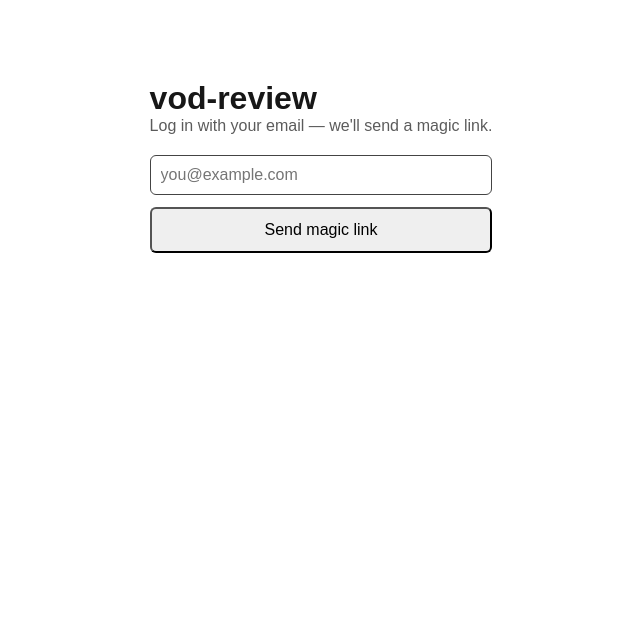
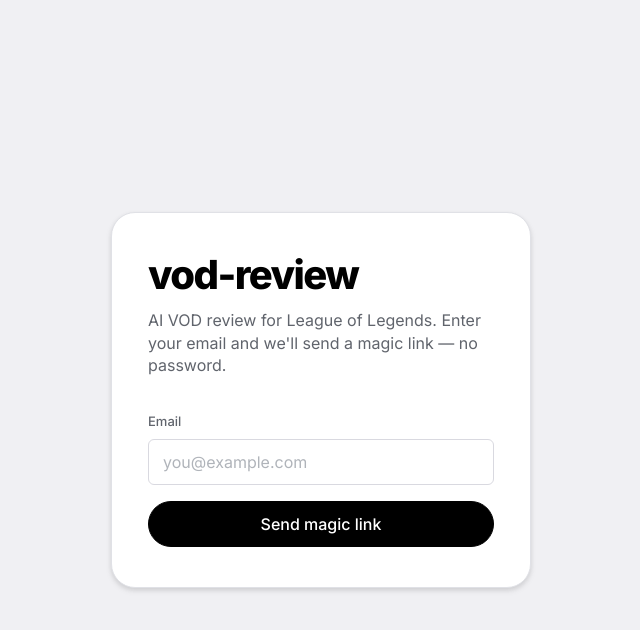
Before and after one commit to jackthatch/vod-review, a Next.js app in the folder web/: page /login in a window 1280 px wide. Shown: the top 630 px of the page, without its empty margins (319-959 px from the left). Built offline with nearby package versions, Linux system fonts and the light colour scheme.

Commit message:
redesign: Expo-style UI (Cloud Gray canvas, white cards, pill CTAs, Inter)

```diff
--- a/web/src/app/globals.css
+++ b/web/src/app/globals.css
@@ -1,49 +1,337 @@
+/* ─────────────────────────────────────────────────────────────
+   vod-review design system — Expo-style
+   Luminous cool-white canvas, monochrome + semantic accents,
+   pill geometry, whisper shadows, generous whitespace.
+   ───────────────────────────────────────────────────────────── */
+
 :root {
-  --background: #ffffff;
-  --foreground: #171717;
+  /* Surfaces */
+  --bg: #f0f0f3; /* Cloud Gray — page background */
+  --surface: #ffffff; /* Pure White — cards, elevated */
+  --surface-dark: #171717; /* Banner Dark — high-contrast containers */
+
+  /* Text */
+  --black: #000000; /* Expo Black — headlines, primary CTA */
+  --text: #1c2024; /* Near Black — body */
+  --text-secondary: #60646c; /* Slate Gray — secondary */
+  --text-tertiary: #b0b4ba; /* Silver — metadata, placeholders */
+
+  /* Accents */
+  --link: #0d74ce; /* Link Cobalt */
+  --link-legal: #476cff; /* Legal Blue */
+  --sky: #47c2ff; /* Widget Sky */
+
+  /* Borders */
+  --border: #e0e1e6; /* Border Lavender — cards */
+  --border-input: #d9d9e0; /* Input Border — interactive */
+
+  /* Semantic (LoL-specific) */
+  --win: #1a7f37; /* muted green */
+  --win-bg: #eaf6ee;
+  --loss: #cf222e; /* muted red */
+  --loss-bg: #fdecec;
+
+  /* Radius scale */
+  --r-sm: 6px;
+  --r-md: 8px;
+  --r-lg: 16px;
+  --r-xl: 24px;
+  --r-pill: 9999px;
+
+  /* Elevation */
+  --shadow-whisper: 0 3px 6px rgba(0, 0, 0, 0.08), 0 2px 4px rgba(0, 0, 0, 0.07);
+  --shadow-elevated: 0 10px 20px rgba(0, 0, 0, 0.1), 0 3px 6px rgba(0, 0, 0, 0.05);
+
+  /* Typography */
+  --font: var(--font-inter), system-ui, -apple-system, "Segoe UI", Roboto, sans-serif;
+  /* mono stack: next/font injects --font-mono directly (see .mono below) */
 }
 
-@media (prefers-color-scheme: dark) {
-  :root {
-    --background: #0a0a0a;
-    --foreground: #ededed;
-  }
-}
-
-html {
-  height: 100%;
+* {
+  box-sizing: border-box;
 }
 
 html,
 body {
   max-width: 100vw;
   overflow-x: hidden;
+  margin: 0;
+  padding: 0;
 }
 
 body {
-  min-height: 100%;
-  display: flex;
-  flex-direction: column;
-  color: var(--foreground);
-  background: var(--background);
-  font-family: Arial, Helvetica, sans-serif;
+  min-height: 100vh;
+  background: var(--bg);
+  color: var(--text);
+  font-family: var(--font);
   -webkit-font-smoothing: antialiased;
   -moz-osx-font-smoothing: grayscale;
-}
-
-* {
-  box-sizing: border-box;
-  padding: 0;
-  margin: 0;
+  font-size: 16px;
+  line-height: 1.4;
 }
 
 a {
-  color: inherit;
+  color: var(--link);
+  text-decoration: none;
+}
+a:hover {
+  text-decoration: underline;
+}
+
+h1,
+h2,
+h3 {
+  color: var(--black);
+  letter-spacing: -0.02em;
+}
+
+/* ── Buttons ─────────────────────────────────────────────── */
+
+.btn {
+  display: inline-flex;
+  align-items: center;
+  justify-content: center;
+  gap: 8px;
+  font-family: var(--font);
+  font-size: 15px;
+  font-weight: 500;
+  line-height: 1;
+  padding: 12px 20px;
+  border-radius: var(--r-pill);
+  border: 1px solid var(--border-input);
+  background: var(--surface);
+  color: var(--text);
+  cursor: pointer;
+  transition: box-shadow 0.15s ease, transform 0.05s ease, background 0.15s ease;
+}
+.btn:hover {
+  box-shadow: var(--shadow-whisper);
+}
+.btn:active {
+  transform: translateY(1px);
+}
+.btn:disabled {
+  opacity: 0.55;
+  cursor: not-allowed;
+  box-shadow: none;
+}
+
+.btn--dark {
+  background: var(--black);
+  color: #fff;
+  border-color: var(--black);
+}
+
+.btn--ghost {
+  background: transparent;
+  border-color: transparent;
+  color: var(--text-secondary);
+}
+.btn--ghost:hover {
+  background: var(--surface);
+  border-color: var(--border-input);
+  color: var(--text);
+}
+
+/* ── Cards ───────────────────────────────────────────────── */
+
+.card {
+  background: var(--surface);
+  border: 1px solid var(--border);
+  border-radius: var(--r-lg);
+  padding: 24px 28px;
+  box-shadow: var(--shadow-whisper);
+}
+
+/* ── Inputs ──────────────────────────────────────────────── */
+
+.input {
+  width: 100%;
+  font-family: var(--font);
+  font-size: 16px;
+  color: var(--text);
+  background: var(--surface);
+  border: 1px solid var(--border-input);
+  border-radius: var(--r-sm);
+  padding: 12px 14px;
+  transition: border-color 0.15s ease, box-shadow 0.15s ease;
+}
+.input::placeholder {
+  color: var(--text-tertiary);
+}
+.input:focus {
+  outline: none;
+  border-color: var(--link);
+  box-shadow: 0 0 0 3px rgba(13, 116, 206, 0.15);
+}
+
+/* ── Labels ──────────────────────────────────────────────── */
+
+.label {
+  display: grid;
+  gap: 8px;
+  font-size: 13px;
+  font-weight: 500;
+  color: var(--text-secondary);
+}
+
+/* ── Badges / pills ──────────────────────────────────────── */
+
+.badge {
+  display: inline-flex;
+  align-items: center;
+  gap: 6px;
+  font-size: 12px;
+  font-weight: 600;
+  line-height: 1;
+  padding: 6px 12px;
+  border-radius: var(--r-pill);
+}
+.badge--win {
+  background: var(--win-bg);
+  color: var(--win);
+}
+.badge--loss {
+  background: var(--loss-bg);
+  color: var(--loss);
+}
+.badge--neutral {
+  background: var(--bg);
+  color: var(--text-secondary);
+}
+
+/* ── Navigation ──────────────────────────────────────────── */
+
+.nav {
+  position: sticky;
+  top: 0;
+  z-index: 10;
+  background: rgba(240, 240, 243, 0.8);
+  backdrop-filter: blur(12px);
+  -webkit-backdrop-filter: blur(12px);
+  border-bottom: 1px solid var(--border);
+}
+
+.nav__inner {
+  max-width: 1080px;
+  margin: 0 auto;
+  padding: 14px 24px;
+  display: flex;
+  align-items: center;
+  justify-content: space-between;
+  gap: 16px;
+}
+
+.wordmark {
+  font-size: 20px;
+  font-weight: 700;
+  letter-spacing: -0.03em;
+  color: var(--black);
+  text-decoration: none;
+}
+.wordmark:hover {
   text-decoration: none;
 }
 
-@media (prefers-color-scheme: dark) {
-  html {
-    color-scheme: dark;
-  }
+/* ── Layout helpers ──────────────────────────────────────── */
+
+.container {
+  max-width: 1080px;
+  margin: 0 auto;
+  padding: 48px 24px 96px;
+  display: grid;
+  gap: 32px;
 }
+
+.section-title {
+  font-size: 24px;
+  font-weight: 700;
+  letter-spacing: -0.02em;
+  margin: 0 0 16px;
+}
+
+.muted {
+  color: var(--text-secondary);
+}
+
+.mono {
+  font-family: var(--font-mono);
+  font-size: 0.92em;
+}
+
+/* ── Login hero ──────────────────────────────────────────── */
+
+.auth-hero {
+  min-height: 100vh;
+  display: flex;
+  align-items: center;
+  justify-content: center;
+  padding: 24px;
+}
+.auth-card {
+  width: 100%;
+  max-width: 420px;
+  background: var(--surface);
+  border: 1px solid var(--border);
+  border-radius: var(--r-xl);
+  padding: 40px 36px;
+  box-shadow: var(--shadow-whisper);
+  display: grid;
+  gap: 8px;
+}
+.auth-title {
+  font-size: 40px;
+  font-weight: 800;
+  letter-spacing: -0.04em;
+  line-height: 1.1;
+  color: var(--black);
+  margin: 0 0 4px;
+}
+.auth-sub {
+  color: var(--text-secondary);
+  font-size: 16px;
+  margin: 0 0 20px;
+}
+
+/* ── Match list ──────────────────────────────────────────── */
+
+.match-row {
+  display: flex;
+  align-items: center;
+  gap: 16px;
+  padding: 16px 20px;
+  background: var(--surface);
+  border: 1px solid var(--border);
+  border-radius: var(--r-md);
+  transition: box-shadow 0.15s ease, transform 0.05s ease;
+}
+.match-row:hover {
+  box-shadow: var(--shadow-whisper);
+}
+.match-row + .match-row {
+  margin-top: 10px;
+}
+.match-champ {
+  font-weight: 600;
+  font-size: 16px;
+  color: var(--black);
+  min-width: 120px;
+}
+.match-meta {
+  color: var(--text-secondary);
+  font-size: 14px;
+  display: flex;
+  gap: 12px;
+  flex: 1;
+}
+.match-kda {
+  font-family: var(--font-mono);
+  font-size: 14px;
+  color: var(--text);
+}
+
+.empty-state {
+  text-align: center;
+  padding: 48px 24px;
+  color: var(--text-secondary);
+}
--- a/web/src/app/layout.tsx
+++ b/web/src/app/layout.tsx
@@ -1,16 +1,30 @@
 import type { Metadata } from "next";
+import { Inter, JetBrains_Mono } from "next/font/google";
 import "./globals.css";
+
+const inter = Inter({
+  subsets: ["latin"],
+  variable: "--font-inter",
+  display: "swap",
+});
+
+const jetbrainsMono = JetBrains_Mono({
+  subsets: ["latin"],
+  variable: "--font-mono",
+  display: "swap",
+});
 
 export const metadata: Metadata = {
   title: "vod-review",
-  description: "AI VOD review for League of Legends — find the moments that decided your games.",
+  description:
+    "AI VOD review for League of Legends — find the moments that decided your games.",
 };
 
 export default function RootLayout({
   children,
 }: Readonly<{ children: React.ReactNode }>) {
   return (
-    <html lang="en">
+    <html lang="en" className={`${inter.variable} ${jetbrainsMono.variable}`}>
       <body>{children}</body>
     </html>
   );
--- a/web/src/app/login/page.tsx
+++ b/web/src/app/login/page.tsx
@@ -26,25 +26,32 @@
   }
 
   return (
-    <main style={{ maxWidth: 420, margin: "80px auto", padding: "0 20px" }}>
-      <h1>vod-review</h1>
-      <p style={{ color: "var(--foreground)", opacity: 0.7 }}>
-        Log in with your email — we&apos;ll send a magic link.
+    <main className="auth-hero">
+      <div className="auth-card">
+        <h1 className="auth-title">vod-review</h1>
+        <p className="auth-sub">
+          AI VOD review for League of Legends. Enter your email and we&apos;ll send
+          a magic link — no password.
         </p>
 
-      <form onSubmit={handleSubmit} style={{ display: "grid", gap: 12, marginTop: 20 }}>
+        <form onSubmit={handleSubmit} style={{ display: "grid", gap: 16, marginTop: 8 }}>
+          <label className="label">
+            Email
             <input
               type="email"
               required
+              className="input"
               placeholder="you@example.com"
               value={email}
               onChange={(e) => setEmail(e.target.value)}
-          style={{ padding: 10, fontSize: 16, borderRadius: 6, border: "1px solid #444" }}
             />
+          </label>
+
           <button
             type="submit"
+            className="btn btn--dark"
             disabled={pending || status === "sent"}
-          style={{ padding: 12, fontSize: 16, borderRadius: 6, cursor: "pointer" }}
+            style={{ width: "100%", padding: "14px 20px", fontSize: 16 }}
           >
             {status === "sent"
               ? "Sent — check your inbox"
@@ -55,10 +62,17 @@
         </form>
 
         {message && (
-        <p style={{ marginTop: 16, color: status === "error" ? "#e5484d" : "#46a758" }}>
+          <p
+            style={{
+              marginTop: 16,
+              fontSize: 14,
+              color: status === "error" ? "var(--loss)" : "var(--win)",
+            }}
+          >
             {message}
           </p>
         )}
+      </div>
     </main>
   );
 }
--- a/web/src/components/LogoutButton.tsx
+++ b/web/src/components/LogoutButton.tsx
@@ -17,11 +17,7 @@
   }
 
   return (
-    <button
-      onClick={onClick}
-      disabled={pending}
-      style={{ padding: "8px 14px", fontSize: 14, borderRadius: 6, cursor: "pointer" }}
-    >
+    <button className="btn btn--ghost" onClick={onClick} disabled={pending} style={{ padding: "10px 16px", fontSize: 14 }}>
       Log out
     </button>
   );
```
Also changed, not shown: web/src/app/dashboard/page.tsx (+18 -18 lines), web/src/components/MatchList.tsx (+19 -26 lines), web/src/components/RiotIdForm.tsx (+18 -17 lines). Lines whose indentation alone changed are shown as unchanged.
